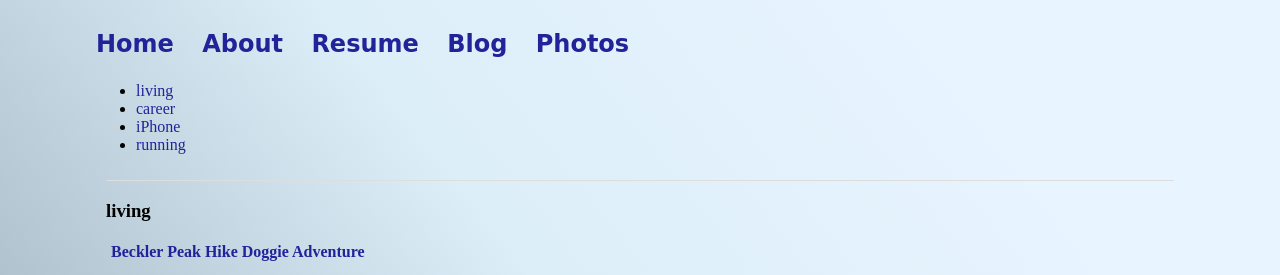
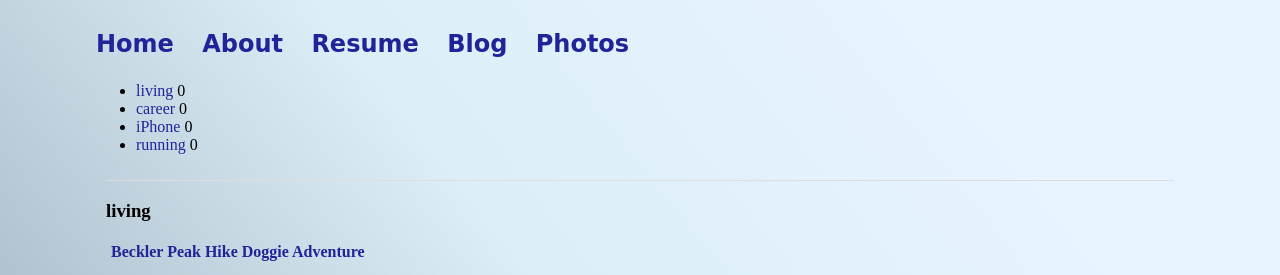
Before and after one commit to mo4dawg/mo4dawg.github.io, a Jekyll site: the page built from tags.html, in a window 1280 px wide. Shown: the top 275 px of the page. Built offline with Jekyll 4.4.1, drawn with Linux system fonts in a browser that asks for light colours.

Commit message:
Update tags.html

```diff
--- a/tags.html
+++ b/tags.html
@@ -9,6 +9,7 @@ permalink: /tags/
     <a href="#{{ tag | first | slugize }}">
       {{ tag | first }}
     </a>
+    {{ site.tags[tag_name] | size }}
   </li>
 {% endfor %}
 </ul>
```
